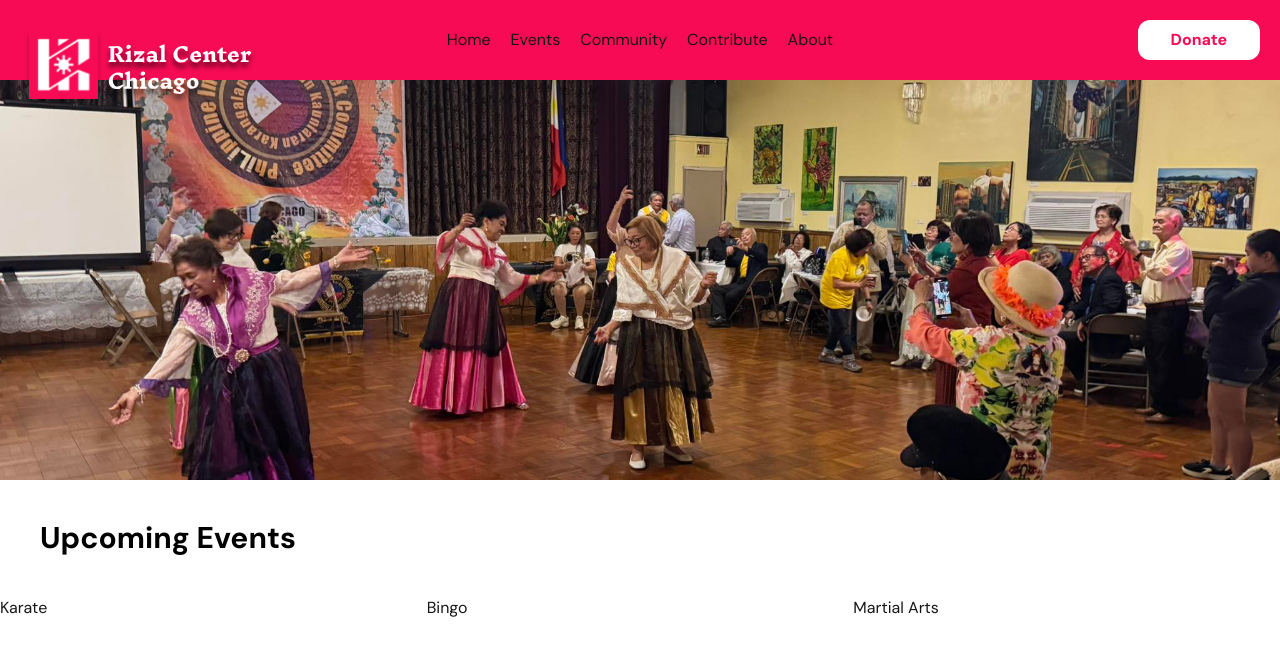
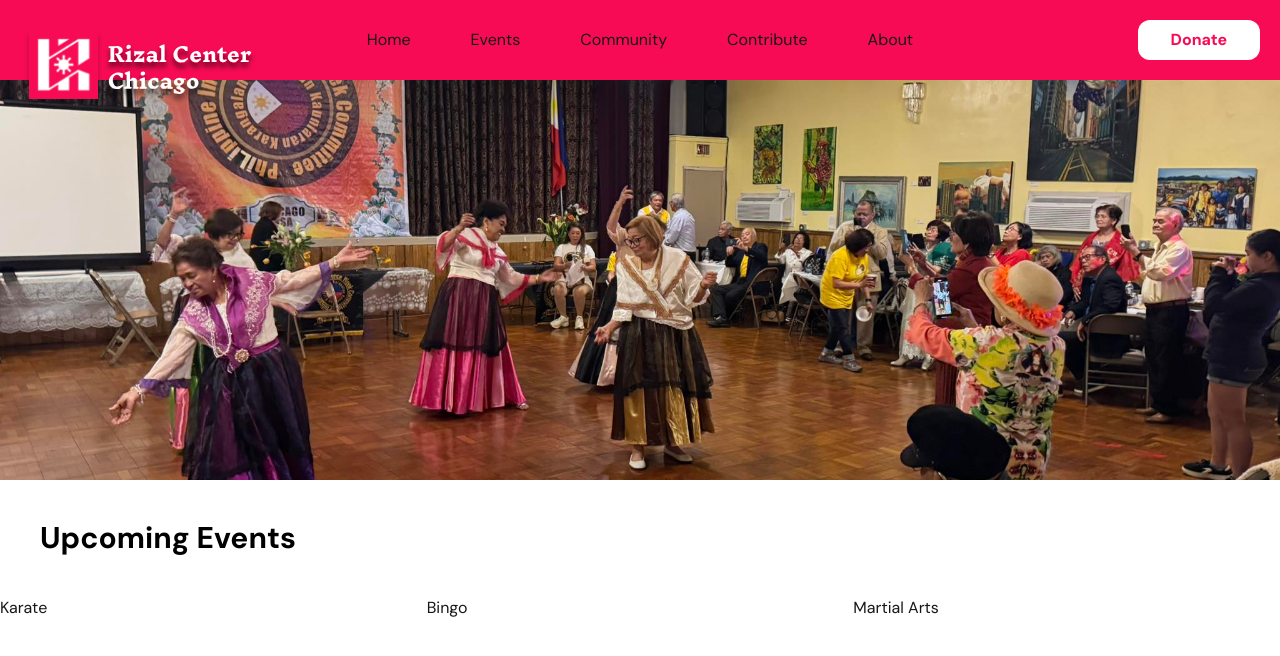
Before and after one commit to Dragoon788/rizal-center-chicago-webpage, a Next.js app: page / in a window 1280 px wide. Shown: the top 656 px of the page. Built offline with nearby package versions, Linux system fonts and the light colour scheme.

Commit message:
basic updates to display sublinks

```diff
--- a/src/app/components/HomePage/hamburgerMenu.tsx
+++ b/src/app/components/HomePage/hamburgerMenu.tsx
@@ -5,8 +5,10 @@ import Donate from './donateButton'
 import { Bars3Icon, XMarkIcon } from '@heroicons/react/24/solid'
 import clsx from 'clsx'
 
+import { NavSection } from './navMenu';
+
 interface HamburgerMenuProps{
-    NavMenuList: string[];
+    NavMenuList: NavSection[];
 }
 
 export default function HamburgerMenu ( {NavMenuList} : HamburgerMenuProps){
@@ -27,11 +29,11 @@ export default function HamburgerMenu ( {NavMenuList} : HamburgerMenuProps){
                 <nav className={`flex flex-col ${!open && "hidden"}`}>
                     {NavMenuList.map((item) =>
                         <Link
-                        key = {item}
-                        href={`/${item}`}
+                        key = {item.primaryLink}
+                        href={`/${item.primaryLink}`}
                         className="hover:opacity-50 m-5 mr-10"
                         >
-                        {item}
+                        {item.primaryLink}
                         </Link>
                     )}
                     <Donate />
--- a/src/app/components/HomePage/header.tsx
+++ b/src/app/components/HomePage/header.tsx
@@ -2,8 +2,10 @@ import Image from "next/image";
 import Donate from "./donateButton";
 import NavMenu from "./navMenu";
 
+import { NavSection } from '@/app/components/HomePage/navMenu'
+
 interface HeaderProps {
-    NavMenuList: string[];
+    NavMenuList: NavSection[];
 }
 
 export default function Header ( { NavMenuList } : HeaderProps){
--- /dev/null
+++ b/src/app/components/HomePage/navItem.tsx
@@ -0,0 +1,34 @@
+import Link from 'next/link'
+import { useState } from 'react'
+import { NavSection } from './navMenu'
+
+interface NavItemProps {
+    navCat: NavSection;
+}
+
+export default function NavItem ({ navCat } : NavItemProps) {
+    const [active, setActive] = useState(false);
+
+    const handleHover = () => {
+        if (navCat.secondaryLinks.length != 0){
+            setActive(true);
+        }
+    }
+
+    return(
+        <Link href={`/${navCat.primaryLink.toLowerCase()}`} className="hover:opacity-50 m-5" onMouseEnter={handleHover}>
+            {navCat.primaryLink}
+            <ul className="flex flex-col bg-gray-500">
+                {navCat.secondaryLinks.map((subLink) =>
+                    <Link
+                        key={subLink}
+                        href={`/${subLink.toLowerCase()}`}
+                        className="hover:opacity-50"
+                    >
+                        {subLink}
+                    </Link>
+                )}
+            </ul>
+        </Link>
+    );
+}
--- a/src/app/components/HomePage/navMenu.tsx
+++ b/src/app/components/HomePage/navMenu.tsx
@@ -2,12 +2,18 @@
 import Link from "next/link"
 import Donate from "./donateButton"
 import HamburgerMenu from "./hamburgerMenu"
+import NavItem from './navItem'
 
 import { Bars3Icon } from '@heroicons/react/24/solid'
 import clsx from 'clsx'
 
+export interface NavSection {
+    primaryLink: string;
+    secondaryLinks: string[];
+}
+
 interface NavMenuProps {
-    NavMenuList: string[];
+    NavMenuList: NavSection[];
 }
 
 export default function NavMenu ( { NavMenuList } : NavMenuProps) {
@@ -17,13 +23,7 @@ export default function NavMenu ( { NavMenuList } : NavMenuProps) {
             <div className="w-full absolute z-10">
                 <nav className="hidden md:flex justify-center gap-5">
                     {NavMenuList.map((item) =>
-                        <Link
-                        key = {item}
-                        href={`/${item.toLowerCase()}`}
-                        className="hover:opacity-50"
-                        >
-                        {item}
-                        </Link>
+                        <NavItem key={item.primaryLink} navCat={item}/>
                     )}
                     {/* <div className="w-10 h-10">
                         <Bars3Icon />
--- a/src/app/page.tsx
+++ b/src/app/page.tsx
@@ -3,10 +3,19 @@ import Header from "@/app/components/HomePage/header"
 import BannerCarousel from "@/app/components/HomePage/bannerCarousel";
 import EventsViewer from '@/app/components/HomePage/eventsViewer';
 
+import { NavSection } from '@/app/components/HomePage/navMenu'
+
+
 export default function Home() {
+  const navLinks: NavSection [] = [{primaryLink: "Home", secondaryLinks: []},
+                                  {primaryLink: "Events", secondaryLinks: []},
+                                  {primaryLink: "Community", secondaryLinks: []},
+                                  {primaryLink: "Contribute", secondaryLinks: []},
+                                  {primaryLink: "About", secondaryLinks: []}
+                                ]
   return (
     <div className="h-screen bg-white">
-      <Header NavMenuList = {["Home", "Events", "Community", "Contribute", "About"]}/>
+      <Header NavMenuList = {navLinks}/>
       <BannerCarousel imageSources={["/RizalPhoto1.jpg", "/DSC06951.jpg", "/IMG_0125.jpeg", "/pgr12wmmnv161.jpg"]}/>
       <h2 className="m-10 text-3xl text-black font-bold">Upcoming Events</h2>
       <EventsViewer upcomingEvents={["Karate", "Bingo", "Martial Arts"]} />
```
